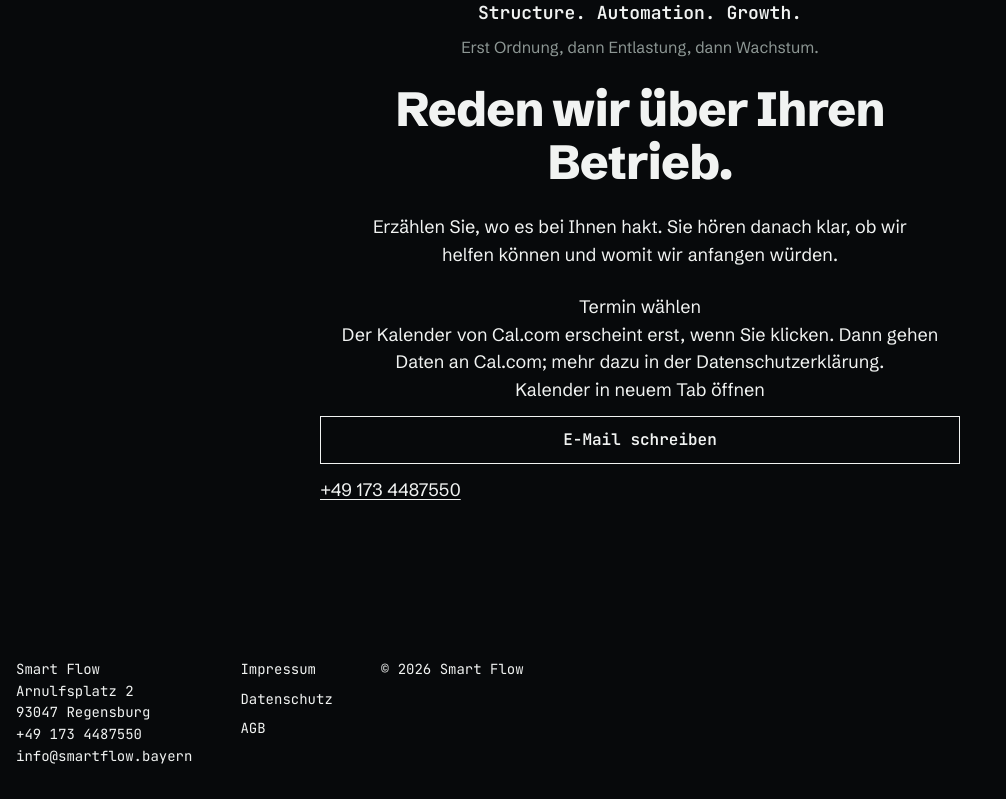
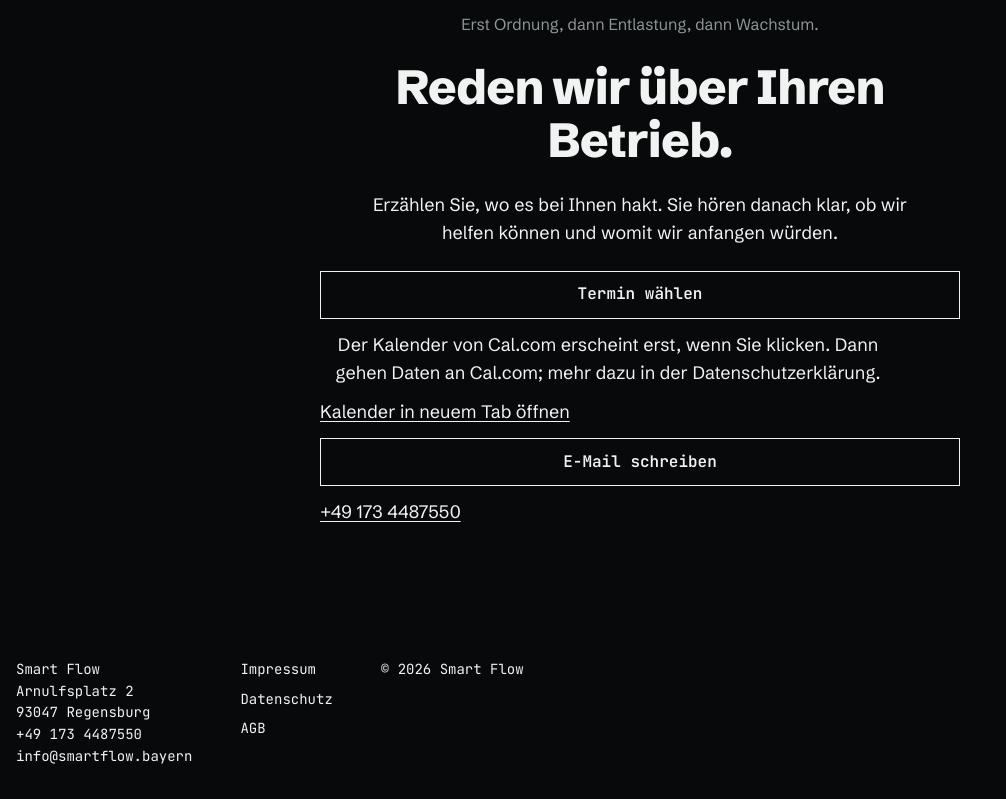
Before and after one commit to Smart-Flow-Bayern/SmartFlowWebsiteV5, a Next.js app: page / in a window 1280 px wide. Shown: the part 5274-6073 px from the top of the page, without its empty margins (0-1006 px from the left). Built offline with nearby package versions, Linux system fonts and the light colour scheme.

Commit message:
fix(contact): Kalender volle Breite, Cal-Button und Textlinks gestaltet

```diff
--- a/app/globals.css
+++ b/app/globals.css
@@ -215,6 +215,14 @@ h2 {
     flex-direction: column;
     align-items: stretch;
     gap: 12px;
+    width: 100%;
+  }
+
+  .cal-embed {
+    display: flex;
+    flex-direction: column;
+    gap: 12px;
+    width: 100%;
   }
 
   .site-footer {
@@ -236,7 +244,7 @@ h2 {
     gap: 8px;
   }
 
-  .contact-phone {
+  .text-link {
     align-self: flex-start;
     text-decoration: underline;
     text-underline-offset: 3px;
@@ -290,8 +298,8 @@ h2 {
   }
 
   @media (max-width: 389px) {
-    .contact-actions > .btn,
-    .contact-actions > .btn-ghost {
+    .contact-actions .btn,
+    .contact-actions .btn-ghost {
       width: 100%;
     }
   }
--- a/components/contact/CalEmbed.tsx
+++ b/components/contact/CalEmbed.tsx
@@ -16,13 +16,13 @@ export function CalEmbed() {
         </div>
       ) : (
         <>
-          <button type="button" className="cal-button" onClick={() => setLoaded(true)}>
+          <button type="button" className="btn btn-ghost" onClick={() => setLoaded(true)}>
             {kontakt.calCta}
           </button>
-          <p className="station-text">{kontakt.calConsent}</p>
+          <p className="prose">{kontakt.calConsent}</p>
         </>
       )}
-      <a className="station-link" href={CONTACT.calUrl} target="_blank" rel="noopener noreferrer">
+      <a className="text-link" href={CONTACT.calUrl} target="_blank" rel="noopener noreferrer">
         {kontakt.calOpenNewTab}
       </a>
     </div>
--- a/components/scenes/Kontakt.tsx
+++ b/components/scenes/Kontakt.tsx
@@ -20,7 +20,7 @@ export function Kontakt() {
         <a className="btn btn-ghost" href={`mailto:${CONTACT.email}`}>
           {s.emailCta}
         </a>
-        <a className="contact-phone" href={CONTACT.phoneHref}>
+        <a className="text-link" href={CONTACT.phoneHref}>
           {CONTACT.phone}
         </a>
       </div>
```
